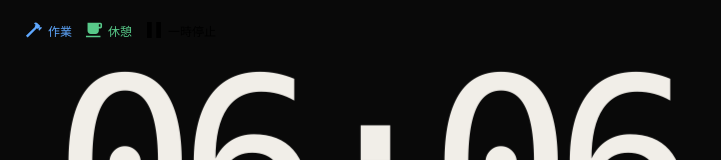
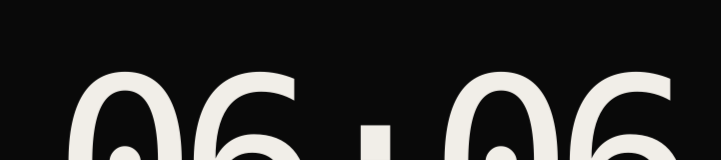
Before and after one commit to hoyoyo-arale/mobile-screen-watch, a Vue app: page / in a window 1280 px wide. Shown: the top 160 px of the page, without its empty margins (0-721 px from the left). Built offline with nearby package versions, Linux system fonts and the light colour scheme.

Commit message:
fix: 開発用タイマー表示を削除
- TimerDisplayから開発用アイコン一覧のTeleportを削除
- 開発環境判定を削除
- 開発用タイマー表示の専用スタイルを削除
- 通常のタイマー状態アイコン表示は維持

```diff
--- a/src/components/TimerDisplay.vue
+++ b/src/components/TimerDisplay.vue
@@ -12,7 +12,6 @@ interface Props {
 }
 
 defineProps<Props>();
-const isDevelopment = import.meta.env.DEV;
 </script>
 
 <template>
@@ -43,40 +42,4 @@ const isDevelopment = import.meta.env.DEV;
     }}</time>
     <p class="timer-status" aria-live="polite">{{ statusText }}</p>
   </section>
-  <Teleport to="body">
-    <aside
-      v-if="isDevelopment"
-      class="timer-icon-debug"
-      aria-label="タイマー状態アイコン確認"
-    >
-      <span class="timer-icon-debug__item timer-display--work">
-        <span
-          class="timer-icon"
-          :style="{
-            '--timer-icon-url': `url(&quot;${workHammerIconUrl}&quot;)`,
-          }"
-          aria-hidden="true"
-        ></span>
-        作業
-      </span>
-      <span class="timer-icon-debug__item timer-display--break">
-        <span
-          class="timer-icon"
-          :style="{
-            '--timer-icon-url': `url(&quot;${breakCoffeeIconUrl}&quot;)`,
-          }"
-          aria-hidden="true"
-        ></span>
-        休憩
-      </span>
-      <span class="timer-icon-debug__item">
-        <span
-          class="timer-icon"
-          :style="{ '--timer-icon-url': `url(&quot;${pausedIconUrl}&quot;)` }"
-          aria-hidden="true"
-        ></span>
-        一時停止
-      </span>
-    </aside>
-  </Teleport>
 </template>
--- a/src/style.css
+++ b/src/style.css
@@ -83,26 +83,6 @@ body {
   font-size: 1.8rem;
   font-variant-numeric: tabular-nums;
 }
-.timer-icon-debug {
-  position: fixed;
-  top: max(12px, env(safe-area-inset-top));
-  left: max(12px, env(safe-area-inset-left));
-  display: flex;
-  z-index: 10;
-  gap: 12px;
-  padding: 8px 12px;
-  border: 1px dashed var(--control-border);
-  border-radius: 8px;
-  color: var(--secondary-text);
-  background: var(--screen-background);
-  font-size: 0.75rem;
-}
-.timer-icon-debug__item {
-  display: flex;
-  align-items: center;
-  gap: 4px;
-  color: var(--timer-color, var(--secondary-text));
-}
 @media (orientation: landscape) {
   .clock-screen {
     padding-inline: max(32px, env(safe-area-inset-left))
```
